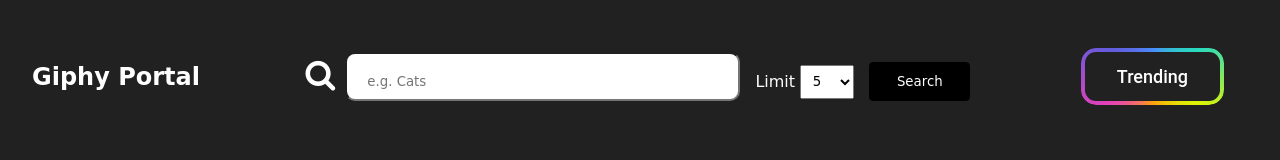
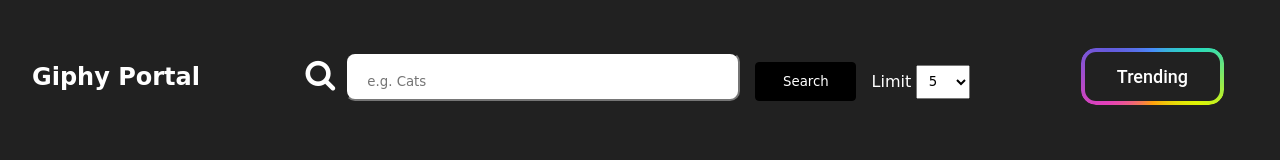
Before and after one commit to ashcoder98/GIPHY-Generator, a plain HTML site: page index.html in a window 1280 px wide. Drawn offline with nearby package versions, Linux system fonts and the light colour scheme; a web font is replaced by a local one.

Commit message:
changes search hover color and position

```diff
--- a/css/style.css
+++ b/css/style.css
@@ -38,7 +38,7 @@ option select #limit {
 /* From uiverse.io by @Voxybuns */
 .button {
     --bg: #000;
-    --hover-bg: #ff90e8;
+    --hover-bg: rgb(255, 50, 50);
     --hover-text: #000;
     color: #fff;
     border: 1px solid var(--bg);
--- a/index.html
+++ b/index.html
@@ -24,6 +24,9 @@
           <input class="text" type="text" placeholder="e.g. Cats">
         </li>
         <li>
+          <button class="button">Search</button>
+        </li>
+        <li>
           <label for="limit">Limit</label>
           <select name="limit" id="limit">
             <option value="5">5</option>
@@ -31,9 +34,6 @@
             <option value="25">25</option>
             <option value="50">50</option>
           </select>
-        </li>
-        <li>
-          <button class="button">Search</button>
         </li>
       </ul>
     </nav>
```
